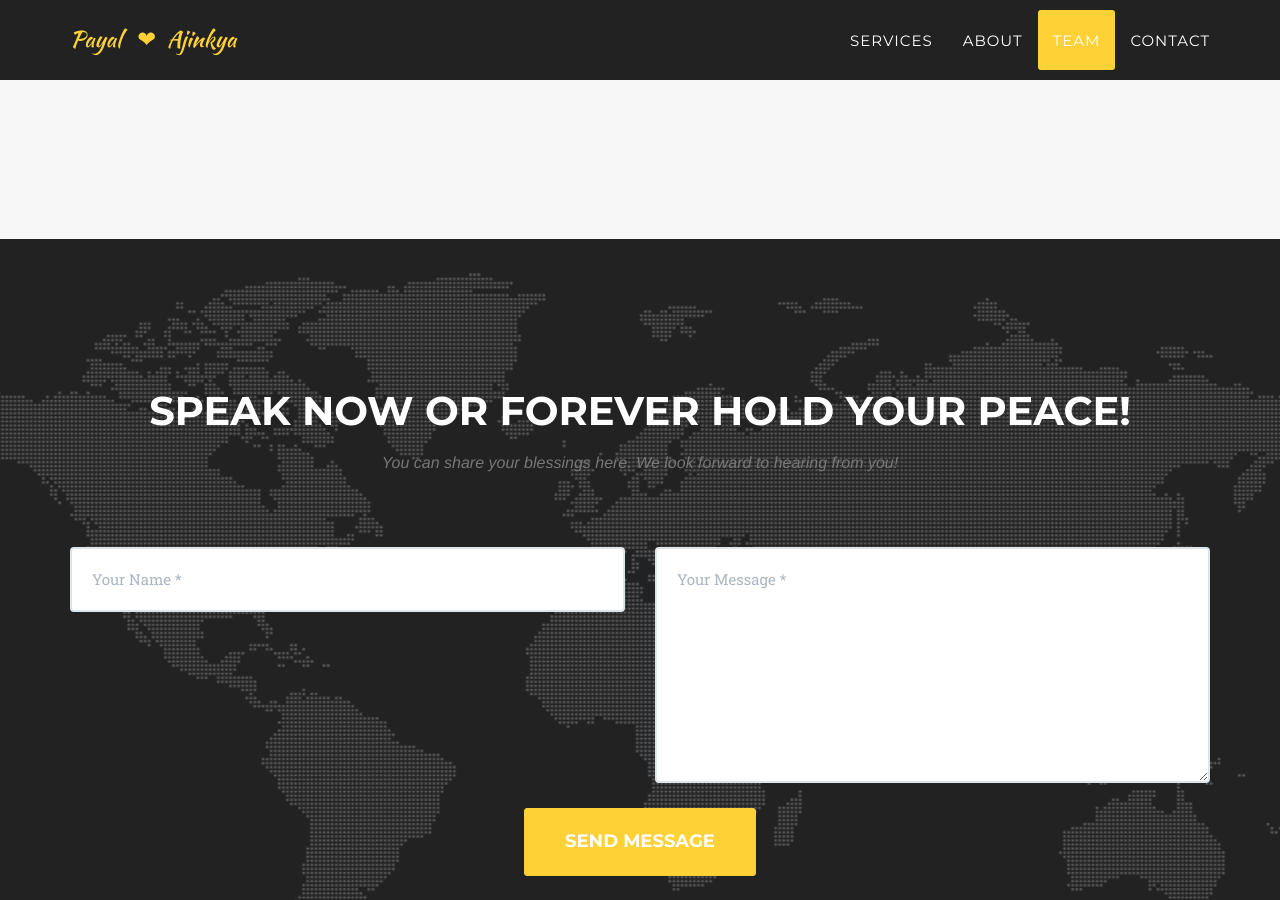
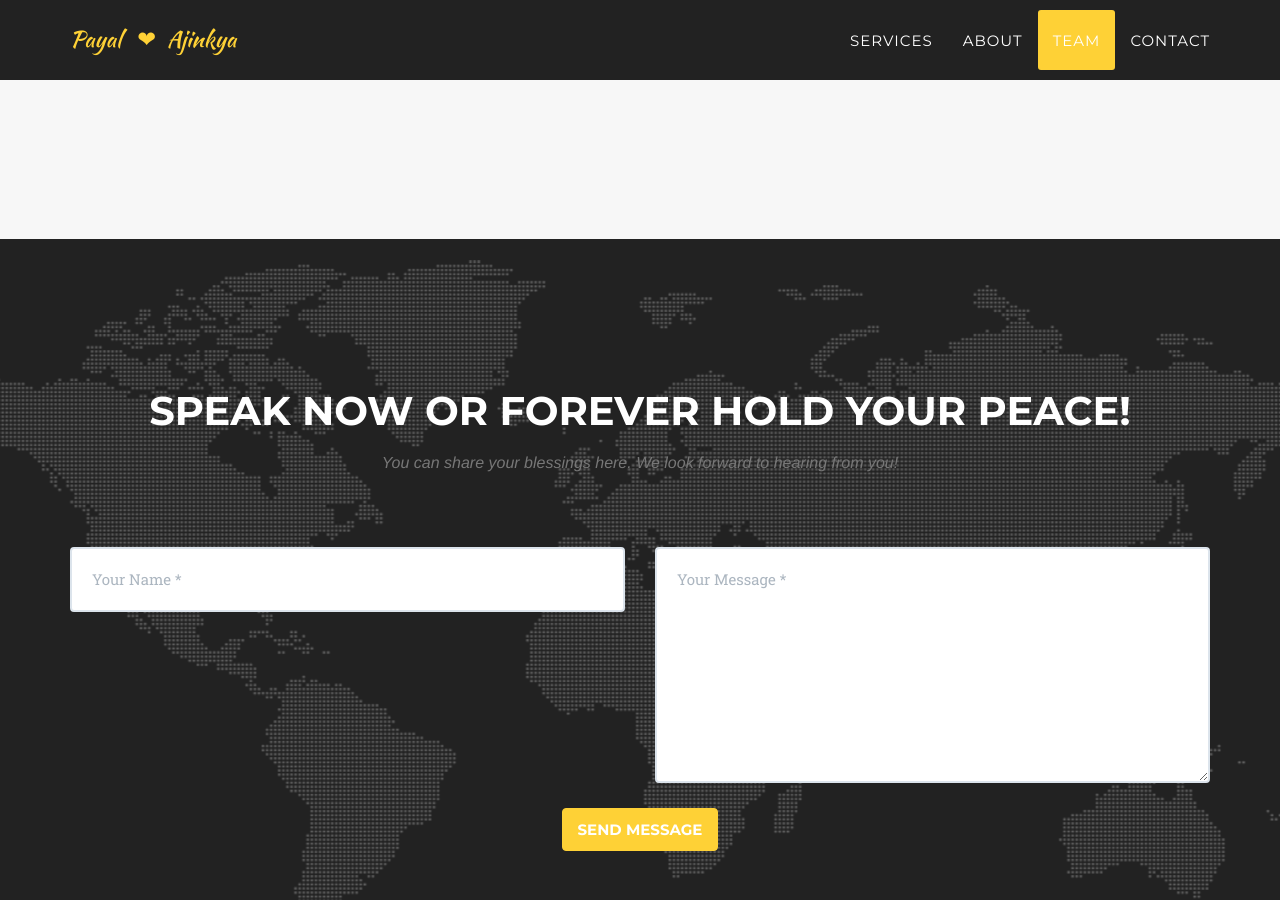
Before and after one commit to ajkl/wedding-invite, a Jekyll site: the page built from index.html, in a window 1280 px wide and 900 px high, scrolled down 5515 px. Built offline with Jekyll 4.4.1, drawn with Linux system fonts in a browser that asks for light colours; some web fonts are replaced.

Commit message:
Update contact.html

```diff
--- a/_includes/contact.html
+++ b/_includes/contact.html
@@ -33,7 +33,7 @@
                             <div class="clearfix"></div>
                             <div class="col-lg-12 text-center">
                                 <div id="success"></div>
-                                <button type="submit" class="btn btn-xl">Send Message</button>
+                                <button type="submit" class="btn btn-primary">Send Message</button>
                             </div>
                         </div>
                     </form>
```
